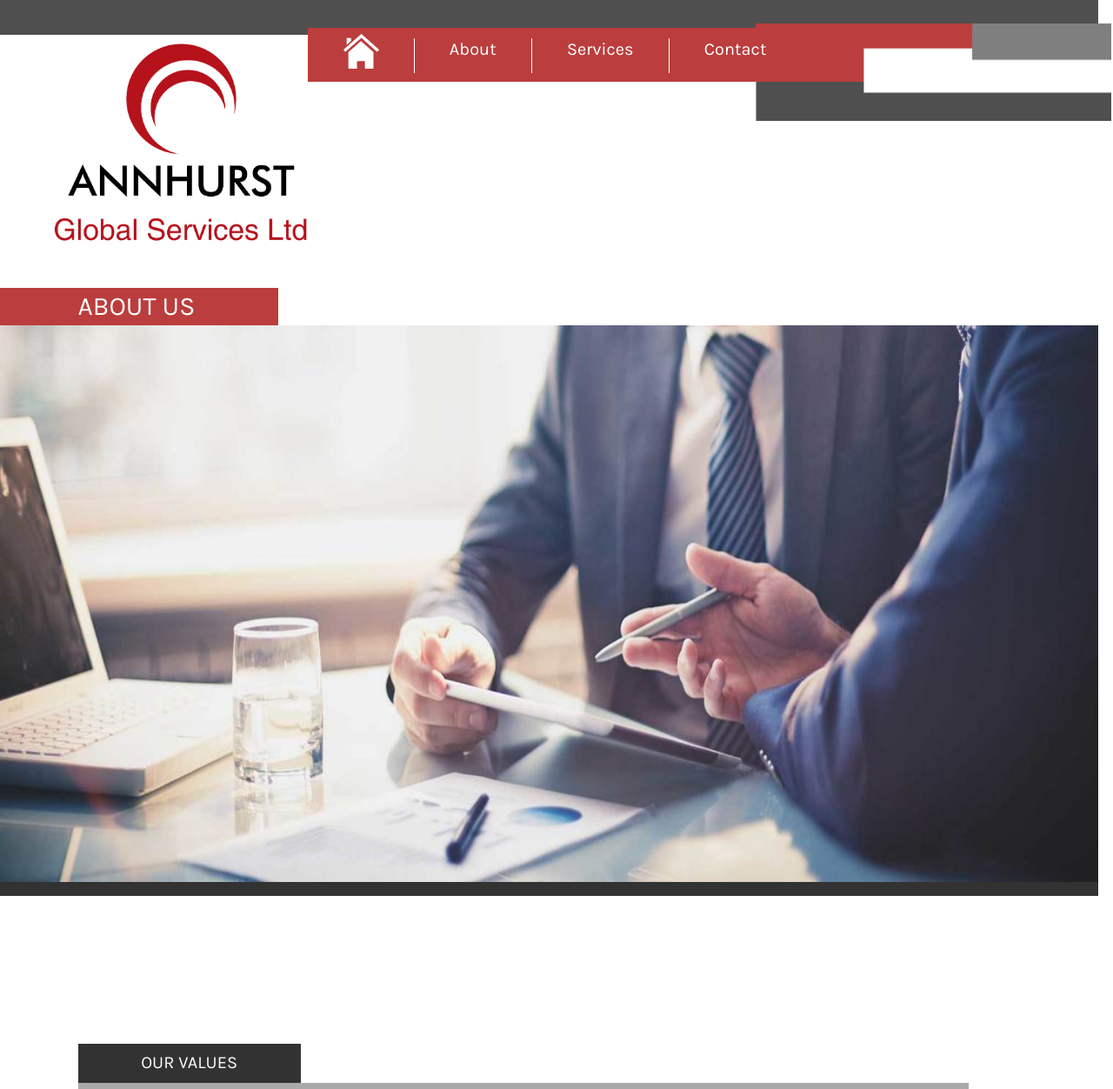
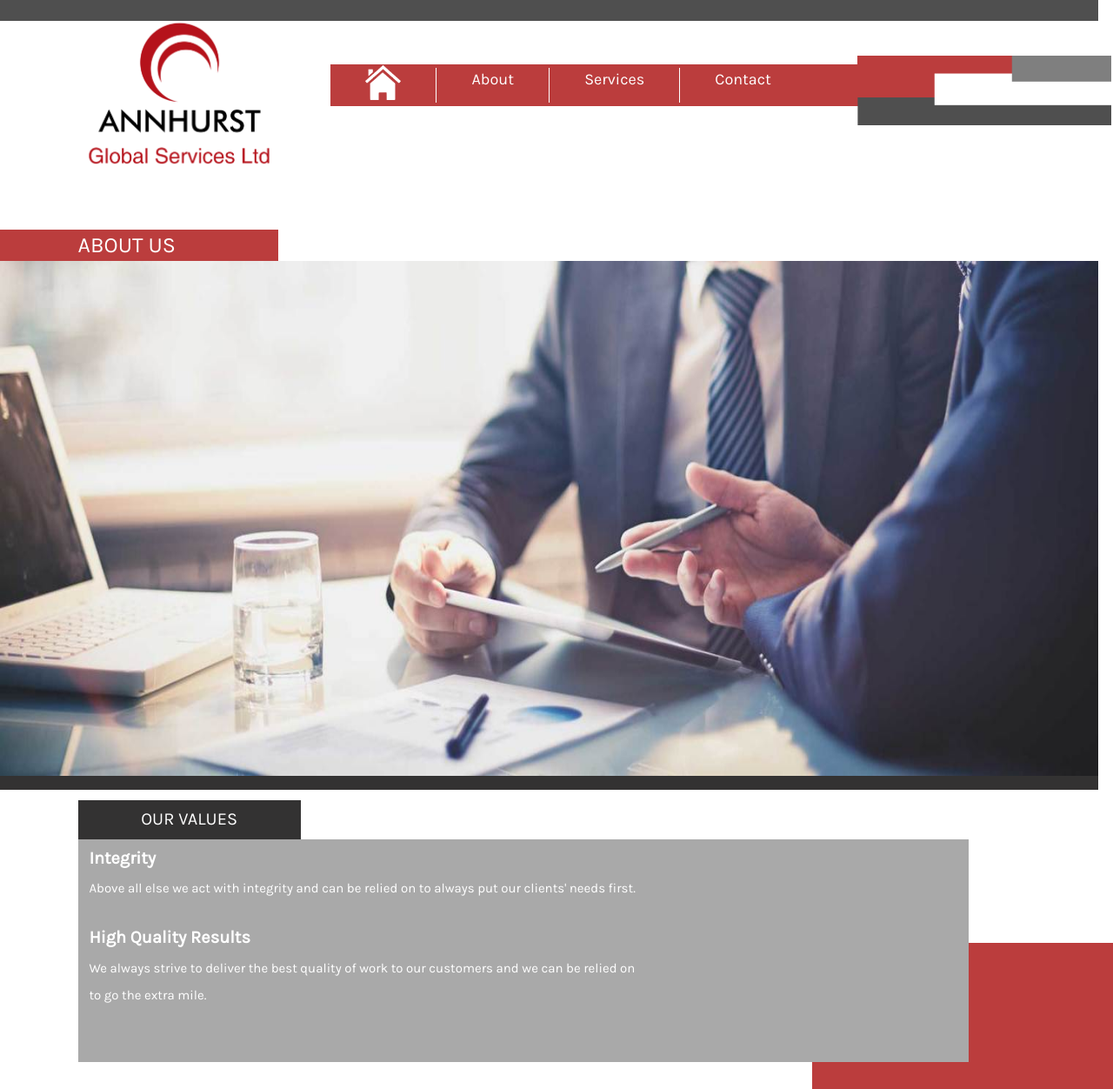
Before and after one commit to anthoniomadu/Beca.inc, a plain HTML site: page Annhurst_another/about.html in a window 1280 px wide. Shown: the top 1252 px of the page at 87% size. Drawn offline with nearby package versions, Linux system fonts and the light colour scheme.

Commit message:
I added this

```diff
--- a/Annhurst_another/css/about.css
+++ b/Annhurst_another/css/about.css
@@ -2,7 +2,7 @@ nav{
 	background-color: white !important;
 	border: none !important;
 	font-family: 'Karla', sans-serif;
-	margin-bottom: 24vh !important;
+	margin-bottom: 15vh !important;
 }
 a{
 	color: white !important;
@@ -16,32 +16,34 @@ button{
 }
 .topLogo{
 	margin-top: -4vh;
-	height: 35vh;
-	margin-left: -3vw;
+	height: 25vh;
+	margin-left: 2vw;
 }
 .topBox{
 	background-color:#4f4f4f;
-	height:5vh;
+	height:3vh;
 	width:98.7vw;
 }
 .content-nav{
 	background-color: #bb3d3d !important;
 	color: white;
-	width: 50vw;
-	margin-right: 20vw;
-	margin-top: -7.3vh;
+	width: 52vw;
+	margin-right: 16vw;
 	padding-left: 2vw;
+	height: 6vh;
+
 
 }
 .recImg{
-	margin-top:-8.3vh;
-	height: 14vh;
+	margin-top:-7.2vh;
+	height: 10vh;
 	float: right;
 	margin-right: -1vw;
 }
 .content-nav > li{
 	padding-right: 1.8vw !important;
-	font-size: 20px;
+	font-size: 18px;
+	margin-top: -1vh;
 }
 
 .nav-hr{
@@ -52,13 +54,13 @@ button{
 }
 .homeIconImg{
 	height: 5vh;
-	margin-top: -1vh;
+	margin-top: -0.7vh;
 }
 .linkActive > a{
 	color: black !important;
 	margin-top: 1.5vh;
 	padding-top: 1vh !important;
-	padding-bottom: 1vh !important;
+	padding-bottom: 0.02vh !important;
 	background-color: white !important;
 	padding-left: 3vw !important;
 	padding-right: 3vw !important;
@@ -70,30 +72,30 @@ button{
 
 
 .abtDiv{
-	margin-top: 20vh;
+	margin-top: 5vh;
 	background-color: #bb3d3d;;
 	width: 25vw;
 	color: white;
 	font-family: 'Karla', sans-serif;
-	font-size: 30px;
+	font-size: 25px;
 	padding-left:  7vw;
 	padding-right: 7vw;
 }
 .centerImg{
 	background-color: #333232;
-	height: 82vh;
+	height: 76vh;
 	width: 98.7vw;
 
 }
 .abtImg{
 	width: 98.7vw;
-	height: 80vh;
+	height: 74vh;
 }
 .backrowDiv{
-	margin-top: 35vh;
+	margin-top: 22vh;
 	background-color: #bb3d3d ;
-	height: 25vw;
-	width: 30vw;
+	height: 23vw;
+	width: 27vw;
 	position: relative;
 	z-index: auto;
 	float: right
@@ -103,7 +105,7 @@ button{
 .rowDiv{
 	z-index: 1;
 	position: absolute;
-	top: 135vh;
+	top: 100vh;
 	left: 7vw;
 	font-family: 'Karla', sans-serif;
 	margin-top: 15vh;
@@ -122,8 +124,8 @@ button{
 .lightBody{
 	background-color: #A9A9A9;
 	color: white;
-	height: 37vh;
-	font-size: 18px;
+	height: 32vh;
+	font-size: 15px;
 	text-indent: 1vw;
 	padding-top: 1vh;
 	width: 80vw;
@@ -132,19 +134,19 @@ button{
 	background-color: #A9A9A9;
 	color: white;
 	height: 20vh;
-	font-size: 18px;
+	font-size: 15px;
 	text-indent: 1vw;
 	padding-top: 1vh;
 	width: 80vw;
 }
 .biggerFont{
-	font-size: 22px;
+	font-size: 20px;
 }
 .row1{
-	margin-bottom: 10vh;
+	margin-bottom: 5vh;
 }
 .Footer{
-	margin-top: 110vh;
+	margin-top: 88vh;
 	background-color:  #333232;
 	color: white;
 }
--- a/Annhurst_another/css/contact.css
+++ b/Annhurst_another/css/contact.css
@@ -2,7 +2,7 @@ nav{
 	background-color: white !important;
 	border: none !important;
 	font-family: 'Karla', sans-serif;
-	margin-bottom: 24vh !important;
+	margin-bottom: 15vh !important;
 }
 a{
 	color: white !important;
@@ -16,32 +16,34 @@ button{
 }
 .topLogo{
 	margin-top: -4vh;
-	height: 35vh;
-	margin-left: -3vw;
+	height: 25vh;
+	margin-left: 2vw;
 }
 .topBox{
 	background-color:#4f4f4f;
-	height:5vh;
+	height:3vh;
 	width:98.7vw;
 }
 .content-nav{
 	background-color: #bb3d3d !important;
 	color: white;
-	width: 50vw;
-	margin-right: 20vw;
-	margin-top: -7.3vh;
+	width: 52vw;
+	margin-right: 16vw;
 	padding-left: 2vw;
+	height: 6vh;
+
 
 }
 .recImg{
-	margin-top:-8.3vh;
-	height: 14vh;
+	margin-top:-7.2vh;
+	height: 10vh;
 	float: right;
 	margin-right: -1vw;
 }
 .content-nav > li{
 	padding-right: 1.8vw !important;
-	font-size: 20px;
+	font-size: 18px;
+	margin-top: -1vh;
 }
 
 .nav-hr{
@@ -52,13 +54,13 @@ button{
 }
 .homeIconImg{
 	height: 5vh;
-	margin-top: -1vh;
+	margin-top: -0.7vh;
 }
 .linkActive > a{
 	color: black !important;
 	margin-top: 1.5vh;
 	padding-top: 1vh !important;
-	padding-bottom: 1vh !important;
+	padding-bottom: 0.02vh !important;
 	background-color: white !important;
 	padding-left: 3vw !important;
 	padding-right: 3vw !important;
@@ -69,37 +71,39 @@ button{
 
 
 
+
+
 .contactDiv{
-	margin-top: 20vh;
+	margin-top: 15vh;
 	background-color: #333232;
 	width: 25vw;
 	color: white;
 	font-family: 'Karla', sans-serif;
-	font-size: 30px;
+	font-size: 25px;
 	padding-left:  5vw;
 	padding-right: 5vw;
 }
 .centerImg{
 	background-color: #333232;
-	height: 82vh;
+	height: 76vh;
 	width: 98.7vw;
 
 }
 .conImg{
 	width: 98.7vw;
-	height: 80vh;
+	height: 74vh;
 }
 .backrowDiv{
-	margin-top: 8vh;
+	margin-top: 5vh;
 	background-color: #bb3d3d ;
-	height: 10vw;
+	height: 5vw;
 	width: 98.7vw;
 	position: relative;
 	z-index: auto;
 
 }
 .imgHolder{
-	margin-top: 15vh;
+	margin-top: 10vh;
 	position: relative;
 	z-index: auto
 	height:10vh;
@@ -111,17 +115,17 @@ button{
 .rowDiv{
 	z-index: 1;
 	position: absolute;
-	top: 168vh;
+	top: 133vh;
 	left: 4vw;
 	font-family: 'Karla', sans-serif;
 }
 .rowimg1{
-	height: 28vh;
+	height: 26vh;
 }
 .rowimg2{
 	margin-right: 3vw;
 	float: right;
-	height: 28vh;
+	height: 26vh;
 }
 .textOn1{
 	margin-left: 1vw;
--- a/Annhurst_another/css/index.css
+++ b/Annhurst_another/css/index.css
@@ -2,7 +2,7 @@ nav{
 	background-color: white !important;
 	border: none !important;
 	font-family: 'Karla', sans-serif;
-	margin-bottom: 20vh !important;
+	margin-bottom: 15vh !important;
 }
 a{
 	color: white !important;
@@ -16,32 +16,34 @@ button{
 }
 .topLogo{
 	margin-top: -4vh;
-	height: 35vh;
-	margin-left: -3vw;
+	height: 25vh;
+	margin-left: 2vw;
 }
 .topBox{
 	background-color:#4f4f4f;
-	height:5vh;
+	height:3vh;
 	width:98.7vw;
 }
 .content-nav{
 	background-color: #bb3d3d !important;
 	color: white;
-	width: 50vw;
-	margin-right: 20vw;
-	margin-top: -7.3vh;
+	width: 52vw;
+	margin-right: 16vw;
 	padding-left: 2vw;
+	height: 6vh;
+
 
 }
 .recImg{
-	margin-top:-8.3vh;
-	height: 13vh;
+	margin-top:-7.2vh;
+	height: 10vh;
 	float: right;
 	margin-right: -1vw;
 }
 .content-nav > li{
 	padding-right: 1.8vw !important;
-	font-size: 20px;
+	font-size: 18px;
+	margin-top: -1vh;
 }
 
 .nav-hr{
@@ -52,7 +54,7 @@ button{
 }
 .homeIconImg{
 	height: 5vh;
-	margin-top: -1vh;
+	margin-top: -0.7vh;
 }
 .linkActive > a{
 	color: black !important;
@@ -70,13 +72,13 @@ button{
 
 .centerImg{
 	background-color: #bb3d3d ;
-	height: 82vh;
+	height: 74vh;
 	width: 98.7vw;
 
 }
 .homeImg{
 	width: 98.7vw;
-	height: 80vh
+	height: 72vh
 }
 .backrowDiv{
 	margin-top: 20vh;
@@ -90,7 +92,7 @@ button{
 .rowDiv{
 	z-index: 1;
 	position: absolute;
-	top: 133vh;
+	top: 115vh;
 	left: 7vw;
 	font-family: 'Karla', sans-serif;
 
@@ -111,9 +113,10 @@ button{
 	font-size: 20px;
 	text-indent: 1vw;
 	padding-top: 1vh;
+	text-align: center;
 }
 .Footer{
-	margin-top: 30vh;
+	margin-top: 25vh;
 	background-color:  #333232;
 	color: white;
 }
--- a/Annhurst_another/css/service.css
+++ b/Annhurst_another/css/service.css
@@ -2,7 +2,7 @@ nav{
 	background-color: white !important;
 	border: none !important;
 	font-family: 'Karla', sans-serif;
-	margin-bottom: 24vh !important;
+	margin-bottom: 15vh !important;
 }
 a{
 	color: white !important;
@@ -16,33 +16,34 @@ button{
 }
 .topLogo{
 	margin-top: -4vh;
-	height: 35vh;
-	margin-left: -3vw;
+	height: 25vh;
+	margin-left: 2vw;
 }
 .topBox{
 	background-color:#4f4f4f;
-	height:5vh;
+	height:3vh;
 	width:98.7vw;
-
 }
 .content-nav{
 	background-color: #bb3d3d !important;
 	color: white;
-	width: 50vw;
-	margin-right: 20vw;
-	margin-top: -7.3vh;
+	width: 52vw;
+	margin-right: 16vw;
 	padding-left: 2vw;
+	height: 6vh;
+
 
 }
 .recImg{
-	margin-top:-8.3vh;
-	height: 14vh;
+	margin-top:-7.2vh;
+	height: 10vh;
 	float: right;
 	margin-right: -1vw;
 }
 .content-nav > li{
 	padding-right: 1.8vw !important;
-	font-size: 20px;
+	font-size: 18px;
+	margin-top: -1vh;
 }
 
 .nav-hr{
@@ -53,13 +54,13 @@ button{
 }
 .homeIconImg{
 	height: 5vh;
-	margin-top: -1vh;
+	margin-top: -0.7vh;
 }
 .linkActive > a{
 	color: black !important;
 	margin-top: 1.5vh;
 	padding-top: 1vh !important;
-	padding-bottom: 1vh !important;
+	padding-bottom: 0.02vh !important;
 	background-color: white !important;
 	padding-left: 3vw !important;
 	padding-right: 3vw !important;
@@ -71,27 +72,27 @@ button{
 
 
 .serviceDiv{
-	margin-top: 20vh;
+	margin-top: 5vh;
 	background-color: #333232;
 	width: 25vw;
 	color: white;
 	font-family: 'Karla', sans-serif;
-	font-size: 30px;
+	font-size: 25px;
 	padding-left:  5vw;
 	padding-right: 5vw;
 }
 .centerImg{
 	background-color: #333232;
-	height: 82vh;
+	height: 76vh;
 	width: 98.7vw;
 
 }
 .servImg{
 	width: 98.7vw;
-	height: 80vh;
+	height: 74vh;
 }
 .backrowDiv{
-	margin-top: 35vh;
+	margin-top: 23vh;
 	background-color: #bb3d3d ;
 	height: 10vw;
 	width: 98.7vw;
@@ -102,7 +103,7 @@ button{
 .rowDiv{
 	z-index: 1;
 	position: absolute;
-	top: 155vh;
+	top: 123vh;
 	left: 7vw;
 	font-family: 'Karla', sans-serif;
 
@@ -119,13 +120,13 @@ button{
 .lightBody{
 	background-color: #A9A9A9;
 	color: white;
-	height: 52vh;
-	font-size: 18px;
-	text-indent: 1vw;
+	height: 42vh;
+	font-size: 15px;
 	padding-top: 1vh;
+	text-align: center;
 }
 .Footer{
-	margin-top: 50vh;
+	margin-top: 40vh;
 	background-color:  #333232;
 	color: white;
 }
```
